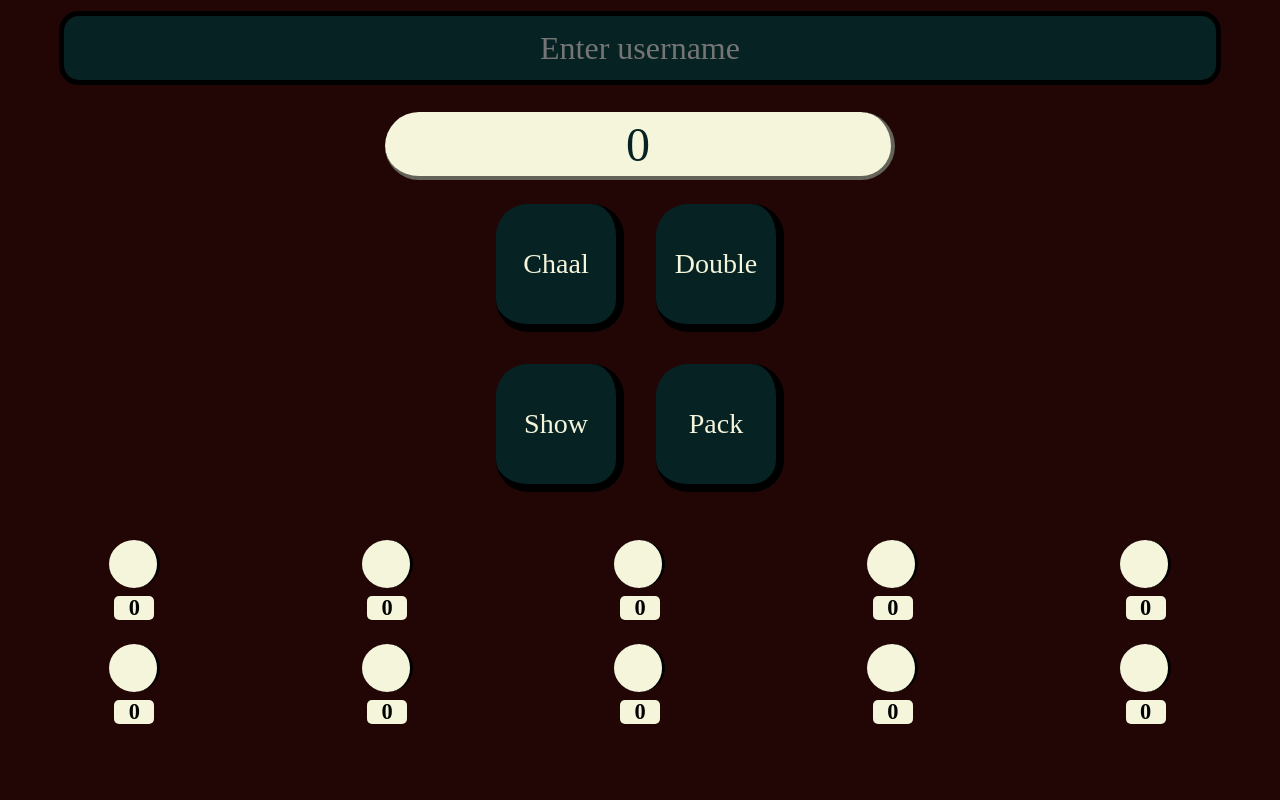
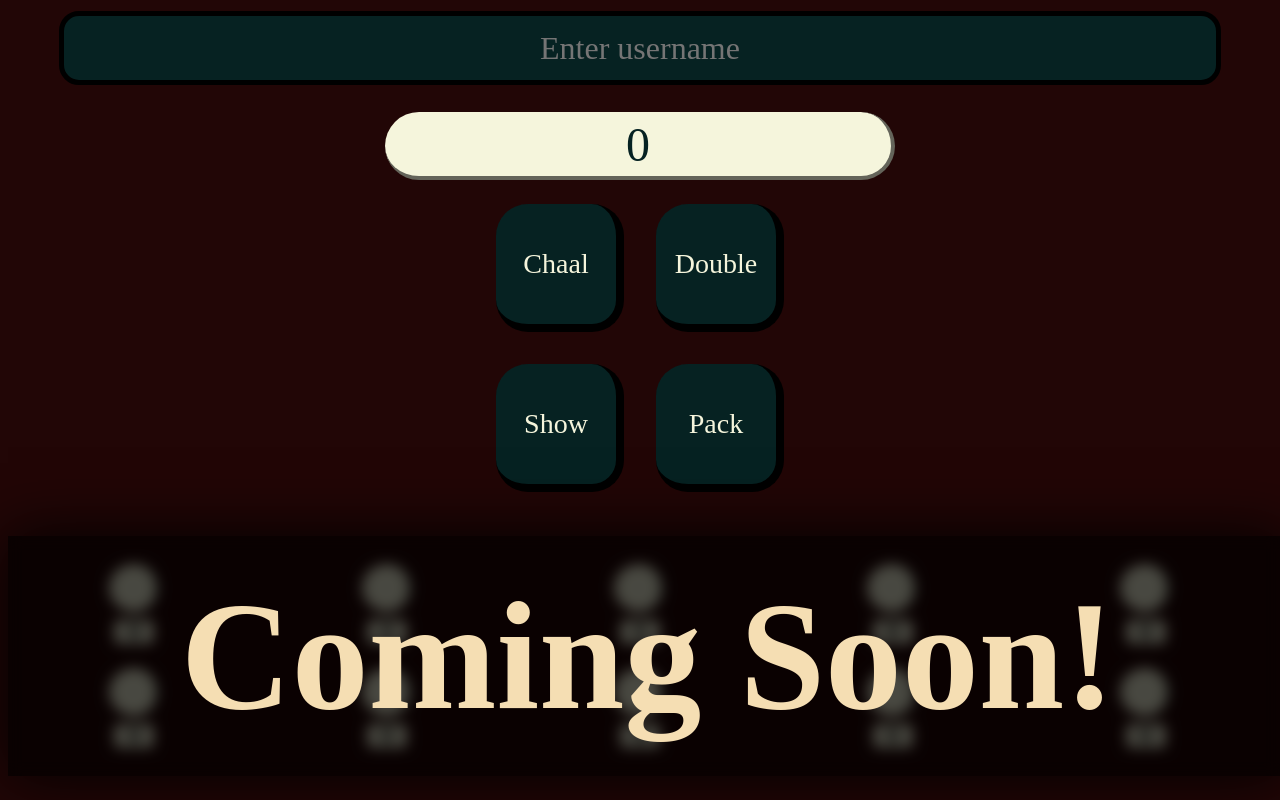
Before and after one commit to BobTheBuilder8536/TheHomelyCasino, a plain HTML site: page index.html in a window 1280 px wide. Drawn offline with Linux system fonts and the light colour scheme.

Commit message:
Add files via upload

```diff
--- a/index.html
+++ b/index.html
@@ -9,6 +9,10 @@
 </head>
 
 <body>
+
+    <div id = "mask">
+        <p>Coming Soon!</p>
+    </div>
 
     <div id = "header">
 
--- a/script.js
+++ b/script.js
@@ -12,6 +12,37 @@ const app = initializeApp(firebaseConfig);
 
 import {getDatabase, ref,onValue, child, get, set, update, remove} from "https://www.gstatic.com/firebasejs/10.13.1/firebase-database.js";
 
+const db = getDatabase();
+
+// function addUser(username){
+//   get(ref(db,'Round/')).then((snapshot) => {
+//     console.log(snapshot.val());
+//     console.log(username);
+//     if(username in snapshot.val()){
+//       console.log("ok");
+//     } else {
+
+//       var newName = snapshot.val()['RoundData'].names.push(username);
+
+//       update(ref(db,'Round/RoundData'),{
+//         names: newName
+//       });
+
+//       var id = (snapshot.val()['RoundData'].names.length);
+//       set(ref(db,'Round/' + username),{
+//         bets: [0],
+//         name: username,
+//         packed: false,
+//         playernum: id,
+//         showing: false,
+//         totalBet: 0
+//       })
+
+//     }
+//   });
+
+// }
+
 var pName = "";
 
 document.getElementById("displayName").style.display = "none";
@@ -19,13 +50,16 @@ document.getElementById("displayName").style.display = "none";
 document.getElementById("loginForm").addEventListener("submit",(event)=>{
   event.preventDefault()
   document.getElementById("displayName").innerText = document.getElementById("loginInput").value;
+
+  pName = document.getElementById("loginInput").value;
+  // addUser(document.getElementById("loginInput").value);
+
   document.getElementById("loginDiv").style.display = "none";
   document.getElementById("displayName").style.display = "flex";
 });
 
 
 if (pName != ""){
-  const db = getDatabase();
   var playerID = 0;
   var chaalAmount = 0;
   var playerActive = false;
@@ -44,7 +78,7 @@ if (pName != ""){
     var nameList = data["RoundData"].names;
 
     while (true){
-      if ((data[nameList[(playerID == 0) ? playerID = (nameList.length-1) : --playerID]].packed) == false){
+      if ((data[nameList[(playerID == 1) ? playerID = (nameList.length) : --playerID]].packed) == false){
         previousPlayer = [playerID,nameList[playerID]];
         break;
       }
@@ -53,7 +87,7 @@ if (pName != ""){
     playerID = data[pName].playerNum;
 
     while (true){
-      if ((data[nameList[(playerID == (nameList.length-1)) ? playerID = 0 : ++playerID]].packed) == false){
+      if ((data[nameList[(playerID == (nameList.length)) ? playerID = 1 : ++playerID]].packed) == false){
         nextPlayer = [playerID,nameList[playerID]];
         break;
       }
@@ -152,7 +186,9 @@ if (pName != ""){
       activate(dbSnap);
       // console.log(playerActive);
       console.log("You are playing");
+
     } else if (dbSnap[pName].showing){
+
       playerActive = false;
       packActive = true;
       console.log("You are showing");
--- a/style.css
+++ b/style.css
@@ -7,14 +7,11 @@ body
 
 #loginDiv
 {
-     /* height: 100vh; */
-     /* width: auto; */
      display: flex;
      justify-content: center;
      align-items: center;
      width: 100vw;
      height: 9vh;
-
 }
 
 #loginForm input
@@ -46,13 +43,6 @@ body
      justify-content: center;
      align-items: center;
 }
-
-/* #displayName p
-{
-     margin: 0;
-     padding: 1.5vh;
-}
- */
 
 #displayName
 {
@@ -167,13 +157,14 @@ body
      scale: 0.93;
 }
 
+
 .players1
 {
      display: flex;
      justify-content: center;
      align-items: center;
      flex-direction: row;
-     margin-top: 2vh;
+     margin-top: 5vh;
 }
 
 .players2
@@ -195,7 +186,6 @@ body
      margin-top: 2vh;
      margin-bottom: 1vh;
      flex-wrap: wrap;
-
 }
 
 #face
@@ -221,3 +211,31 @@ body
      justify-content: center;
      align-items: center;
 }
+
+#mask
+{
+     height: 30vh;
+     width: 100vw;
+     position: absolute;
+     top: 67vh;
+     background-color: rgba(0, 0, 0, 0.704);
+     backdrop-filter: blur(7px);
+     box-shadow: 0 0 60px black;
+
+     display: flex;
+     justify-content: center;
+     align-items: center;
+
+     color: wheat;
+     font-size: 12vw;
+     font-weight: 600;
+
+}
+
+#mask p
+{
+     padding: 5px;
+     padding-left: 10px;
+     padding-right: 10px;
+     /* border: 5px solid wheat; */
+}
```
